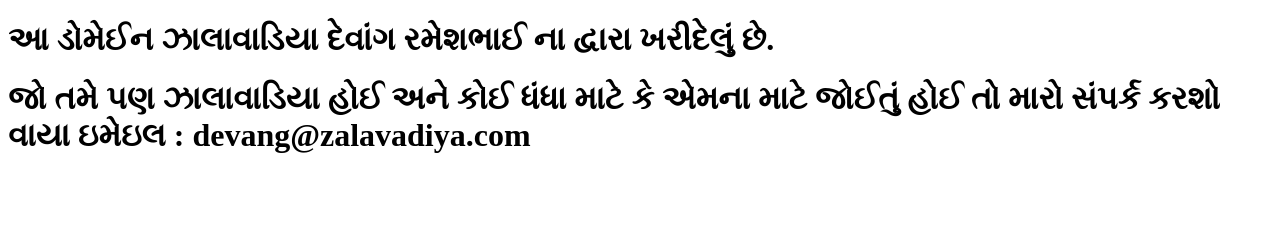
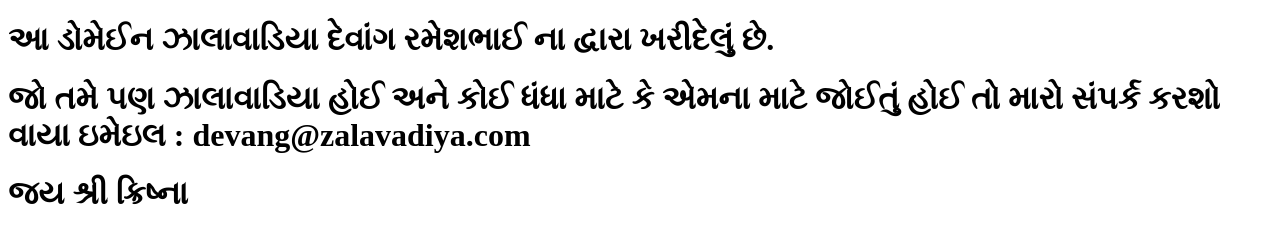
Before and after one commit to DevangTMA/hello-world, a plain HTML site: page index.html in a window 1280 px wide. Drawn offline with Linux system fonts and the light colour scheme.

Commit message:
Update index.html

```diff
--- a/index.html
+++ b/index.html
@@ -6,5 +6,6 @@
 <body>
     <h1>આ ડોમેઈન ઝાલાવાડિયા દેવાંગ રમેશભાઈ ના દ્વારા ખરીદેલું છે. </h1>
     <h1>જો તમે પણ ઝાલાવાડિયા હોઈ અને કોઈ ધંધા માટે કે એમના માટે જોઈતું હોઈ તો મારો સંપર્ક કરશો વાયા ઇમેઇલ : devang@zalavadiya.com</h1>
+    <h1> જય શ્રી ક્રિષ્ના </h1>
 </body>
 </html>
```
